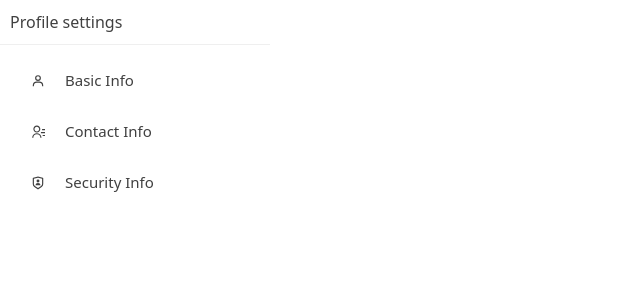
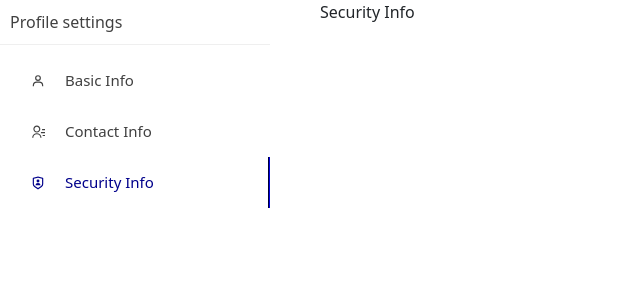
Before and after one commit to josecadima/speedkt-people-web, a React (Create React App) app in the folder speedkt.people.web/: page /securityInfo/1 in a window 1280 px wide. Shown: the top 300 px of the page, without its empty margins (0-640 px from the left). Built offline with nearby package versions, Linux system fonts and the light colour scheme.

Commit message:
Updated link urls for menu items

```diff
--- a/speedkt.people.web/src/App.js
+++ b/speedkt.people.web/src/App.js
@@ -1,35 +1,29 @@
-import React, { Component } from 'react';
-import { BrowserRouter, Routes, Route, useParams } from 'react-router-dom';
+import React from 'react';
+import { BrowserRouter, Routes, Route } from 'react-router-dom';
 
 import Box from '@mui/material/Box';
 
 import Sidebar from './components/Sidebar';
 import BasicInfo from './components/BasicInfo';
 import ContactInfo from './components/ContactInfo';
-import { SecurityInfo } from './components/SecurityInfo.js';
+import SecurityInfo from './components/SecurityInfo';
 
 import 'bootstrap/dist/css/bootstrap.min.css';
 
-export default class App extends Component {
-    static displayName = App.name;
-
-    constructor(props) {
-        super(props);
-    }
-
-    render() {
+const App = () => {
     return (
         <BrowserRouter>
-                <Box sx={{ display:'flex', flexDirection:'row', flexWrap:'wrap', bgcolor: 'background.paper' }}>
+            <Box sx={{ display: 'flex', flexDirection: 'row', flexWrap: 'wrap', bgcolor: 'background.paper' }}>
                 <Sidebar />
 
                 <Routes>
                     <Route exact path="/basicInfo/:personId" element={<BasicInfo />}></Route>
                     <Route exact path="/contactInfo/:personId" element={<ContactInfo />}></Route>
-                        <Route exact path="/securityInfo" element={<SecurityInfo />}></Route>
+                    <Route exact path="/securityInfo/:personId" element={<SecurityInfo />}></Route>
                 </Routes>
             </Box>
         </BrowserRouter>
     );
-    }
-}
+};
+
+export default App;
--- a/speedkt.people.web/src/components/SecurityInfo.js
+++ b/speedkt.people.web/src/components/SecurityInfo.js
@@ -1,7 +1,9 @@
 import React from 'react';
 
-export class SecurityInfo extends React.Component {
-    render() {
-        return <bold>Security Info</bold>
-    }
-}
+const SecurityInfo = () => {
+    return (
+        <bold>Security Info</bold>
+    );
+};
+
+export default SecurityInfo;
--- a/speedkt.people.web/src/components/Sidebar.js
+++ b/speedkt.people.web/src/components/Sidebar.js
@@ -1,6 +1,6 @@
 import React from 'react';
 
-import { Link, useLocation } from 'react-router-dom';
+import { Link, useLocation, useParams } from 'react-router-dom';
 
 import { BiUser, BiUserVoice } from 'react-icons/bi';
 import { RiShieldUserLine, RiContactsLine } from 'react-icons/ri';
@@ -8,9 +8,15 @@ import { RiShieldUserLine, RiContactsLine } from 'react-icons/ri';
 import { ProSidebar, Menu, MenuItem, SidebarHeader, SidebarContent } from 'react-pro-sidebar';
 import 'react-pro-sidebar/dist/css/styles.css';
 import './Sidebar.css';
+import ContactInfo from './ContactInfo';
 
 const Sidebar = () => {
     const location = useLocation().pathname;
+
+    const personId = location.split("/").pop();
+    const basicInfoLink = `/basicInfo/${personId}`;
+    const contactInfoLink = `/contactInfo/${personId}`;
+    const securityInfoLink = `/securityInfo/${personId}`;
 
     return (
         <div className="sidebar-container">
@@ -23,15 +29,15 @@ const Sidebar = () => {
                     <Menu iconShape="square">
                         <MenuItem active={location.startsWith("/basicInfo/")} icon={<BiUser />}>
                             Basic Info
-                            <Link to="/basicInfo" />
+                            <Link to={basicInfoLink} />
                         </MenuItem>
                         <MenuItem active={location.startsWith("/contactInfo/")} icon={<RiContactsLine />}>
                             Contact Info
-                            <Link to="/contactInfo" />
+                            <Link to={contactInfoLink} />
                         </MenuItem>
-                        <MenuItem active={location === "/securityInfo"} icon={<RiShieldUserLine />}>
+                        <MenuItem active={location.startsWith("/securityInfo/")} icon={<RiShieldUserLine />}>
                             Security Info
-                            <Link to="/securityInfo" />
+                            <Link to={securityInfoLink} />
                         </MenuItem>
                     </Menu>
                 </SidebarContent>
```
Lines whose indentation alone changed are shown as unchanged.
